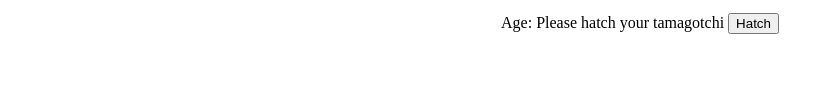
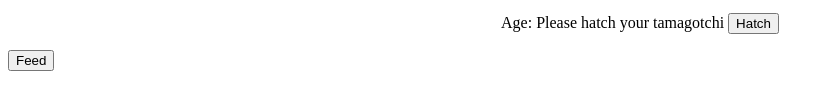
Before and after one commit to GithubCoder2021/tamagotchi-test, a plain HTML site: page index.html in a window 1280 px wide. Shown: the part 339-448 px from the top of the page, without its empty margins (0-834 px from the left). Drawn offline with Linux system fonts and the light colour scheme.

Commit message:
Update index.html

```diff
--- a/index.html
+++ b/index.html
@@ -8,6 +8,8 @@
      <p>Mood: <span id="happy">Please hatch your tamagotchi</span>
      <p>Age: <span id="tamaAge">Please hatch your tamagotchi</span>
      <button onclick="hatchTama()" id="hatch" >Hatch </button></center>
+     <button onclick="feedTama()"  >Feed </button>
+
    </center>
   <script src="script.js"></script>
 </body>
```
